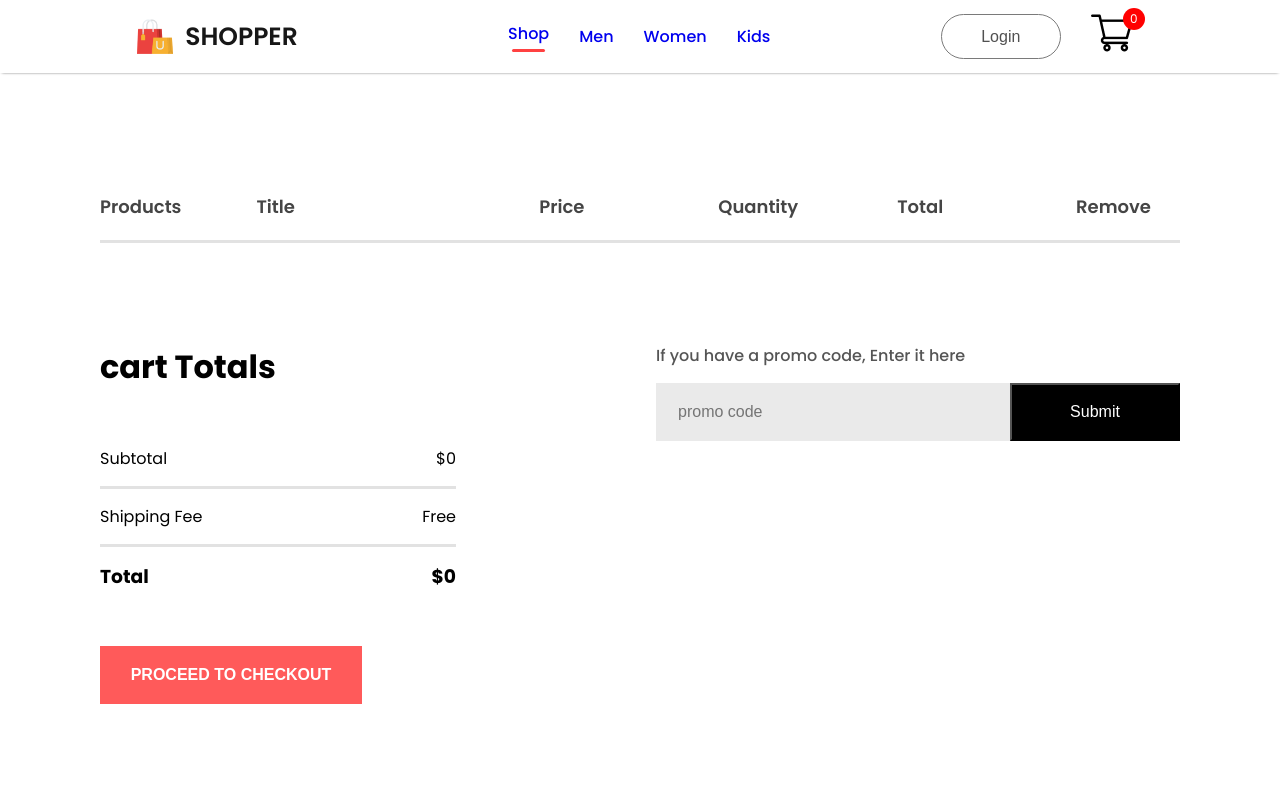
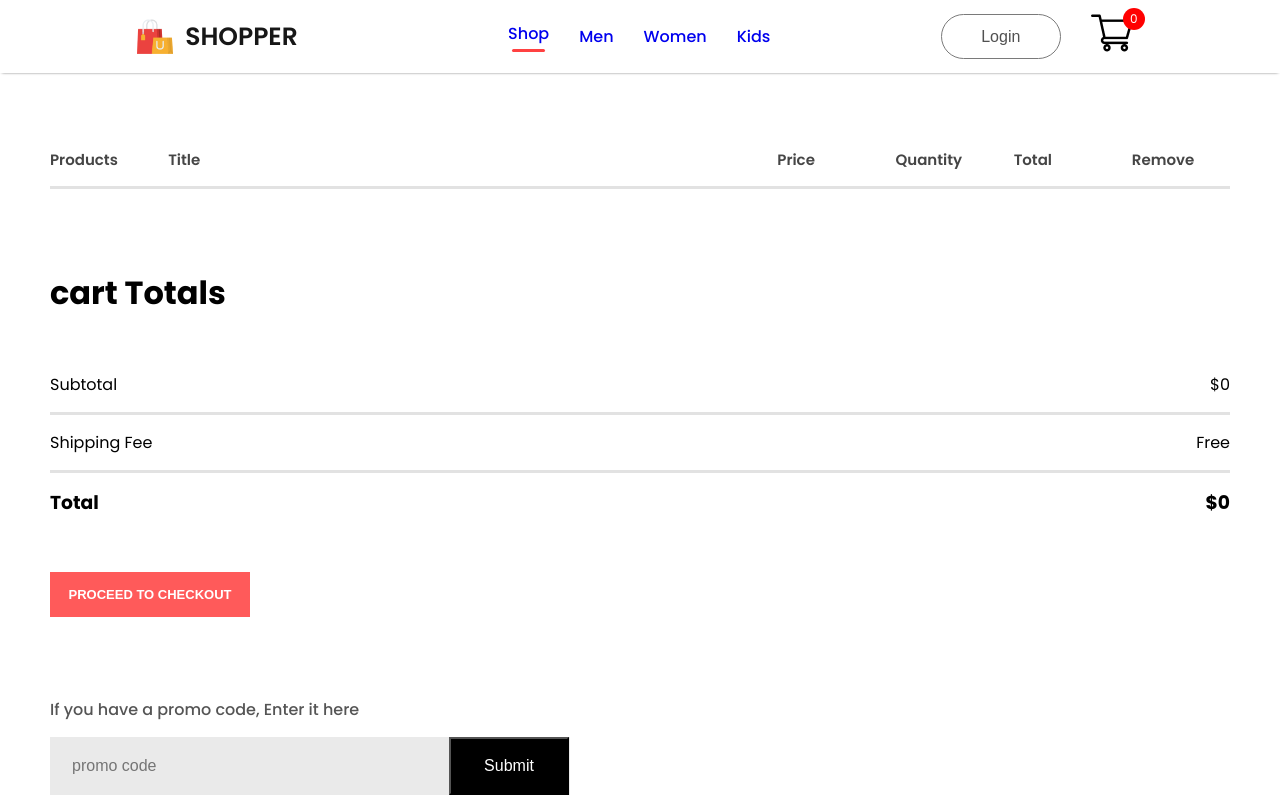
Before and after one commit to JoelPercca3/NewEcommerceFrontend, a React (Vite) app: page /cart in a window 1280 px wide. Shown: the top 800 px of the page. Built offline with nearby package versions, Linux system fonts and the light colour scheme.

Commit message:
frontend terminado

```diff
--- a/src/Components/CartItems/CartItems.css
+++ b/src/Components/CartItems/CartItems.css
@@ -92,3 +92,58 @@
     color: white;
     cursor: pointer;
 }
+@media(max-width:1280px){
+    .cartitems{
+        margin: 60px 50px;
+    }
+    .cartitems-format-main{
+        grid-template-columns: 0.5fr 3fr 0.5fr 0.5fr 0.5fr 0.5fr;
+        gap: 20px;
+        padding: 15px 0px;
+        font-size: 15px;
+    }
+    .carticon-product-icon{
+        height: 50px;
+    }
+    .cartitems-remove-icon{
+        margin: auto;
+    }
+    .cartitems-quantity{
+        width: 40px;
+        height: 30px;
+    }
+    .cartitems-down{
+        margin: 80px 0px;
+        flex-direction: column;
+        gap: 80px;
+    }
+    .cartitems-total{
+        margin: 0px;
+    }
+    .cartitems-total button{
+        max-width: 200px;
+        height: 45px;
+        font-size: 13px;
+    }
+    .cartitems-promobox{
+        width: auto;
+        max-width: 500px;
+    }
+    .cartitems-promobox input{
+        width: 100%;
+    }
+    .cartitems-promobox button{
+        width: 120px;
+        margin-left: -125px;
+    }
+}
+@media (max-width:500px){
+    .cartitems-format-main{
+        display: none;
+        grid-template-columns: 0.5fr 3fr 0.5fr;
+        gap: 10px;
+    }
+    .cartitems-format{
+        display: grid;
+    }
+}
```
